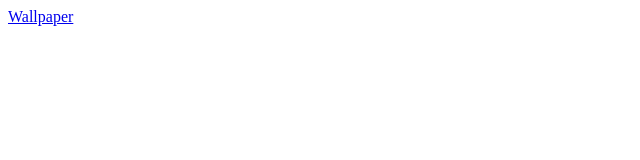
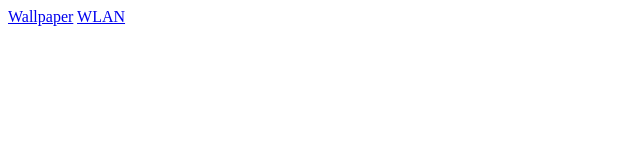
Before and after one commit to Hkr3d2/test, a plain HTML site: page index.html in a window 1280 px wide. Shown: the full height of the page, 0-640 px from the left. Drawn offline with Linux system fonts and the light colour scheme.

Commit message:
Update index.html

```diff
--- a/index.html
+++ b/index.html
@@ -4,4 +4,5 @@
 <title>Für Herrn Dewes</title>
 </head>
   <a href="prefs:root=Wallpaper">Wallpaper</a>
+  <a href="prefs:root=WIFI">WLAN</a>
 </html>
```
